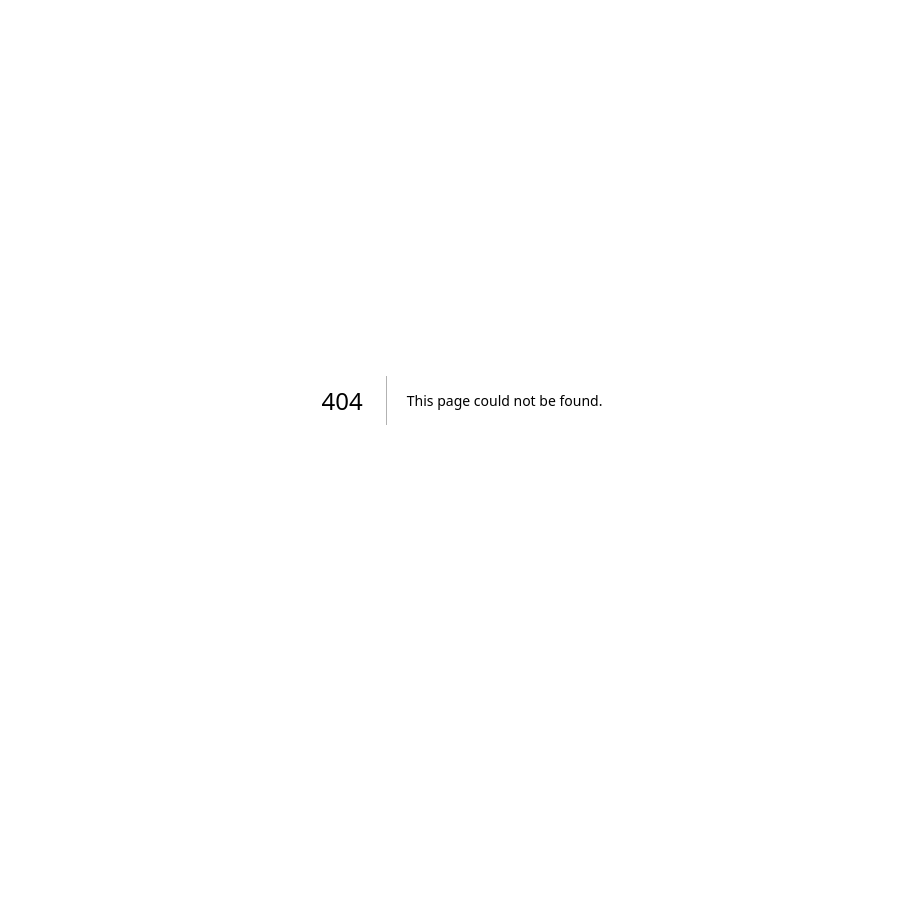
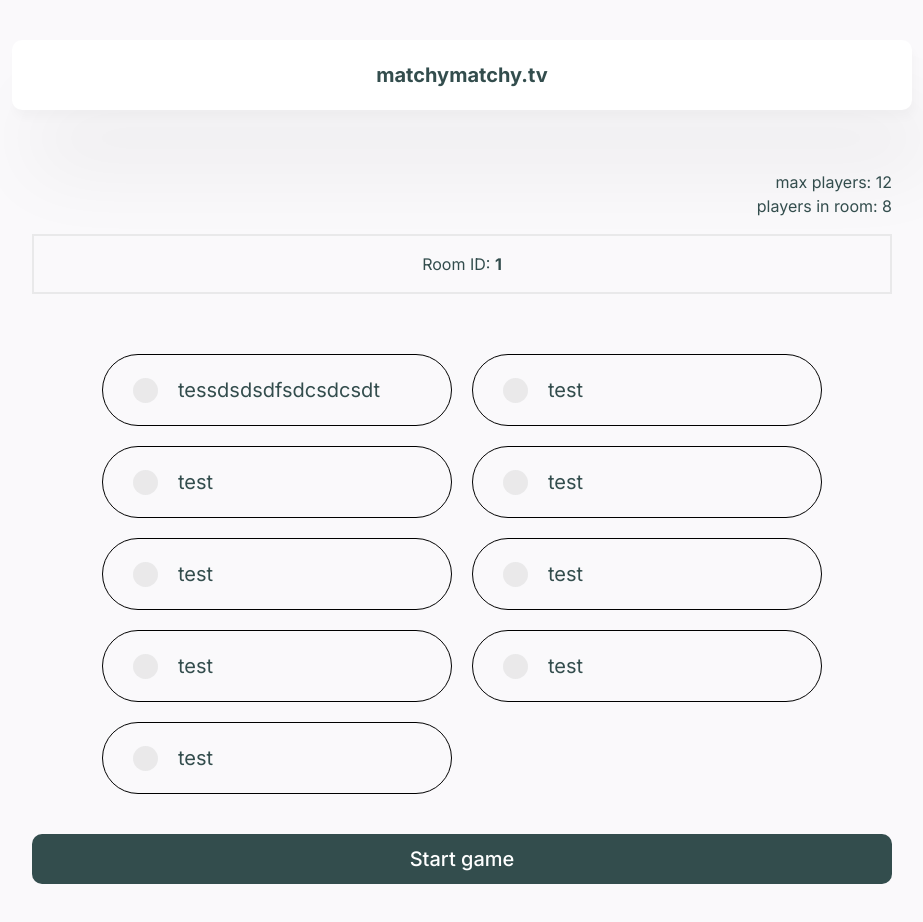
Before and after one commit to nonsoo/matchy-game, a Next.js app: page /lobby/1 in a window 1280 px wide. Before the commit this address had no page. Shown: the whole page, without its empty margins (178-1101 px from the left). Before the commit the page ends 800 px from the top, so only its background shows below. Built offline with nearby package versions, Linux system fonts and the light colour scheme.

Commit message:
chore: adds start screen

```diff
--- /dev/null
+++ b/app/lobby/[room_id]/page.tsx
@@ -0,0 +1,42 @@
+import Header from "@components/header";
+
+import styles from "@styles/page/lobby.module.css";
+import PlayerBadge from "@components/player-badge";
+
+interface Props {
+  params: { room_id: string };
+}
+
+const Lobby = ({ params }: Props) => {
+  return (
+    <>
+      <Header />
+      <main className={`mainC ${styles.mainWrapper}`}>
+        <section className={styles.lobby_stats}>
+          <p>max players: 12</p>
+          <p>players in room: 8</p>
+        </section>
+        <p className={styles.roomID}>
+          Room ID: <span className={styles.roomID_id}>{params.room_id}</span>
+        </p>
+
+        <section className={styles.joinedPlayers}>
+          <PlayerBadge name="tessdsdsdfsdcsdcsdt" />
+          <PlayerBadge name="test" />
+          <PlayerBadge name="test" />
+          <PlayerBadge name="test" />
+          <PlayerBadge name="test" />
+          <PlayerBadge name="test" />
+          <PlayerBadge name="test" />
+          <PlayerBadge name="test" />
+          <PlayerBadge name="test" />
+        </section>
+        <button className={styles.startGame_btn} type="button">
+          Start game
+        </button>
+      </main>
+    </>
+  );
+};
+
+export default Lobby;
--- /dev/null
+++ b/components/header.tsx
@@ -0,0 +1,12 @@
+import React from "react";
+import styles from "@styles/page/start-game.module.css";
+
+const header = () => {
+  return (
+    <header className={`mainC ${styles.header}`}>
+      <p className={styles.header_title}>matchymatchy.tv</p>
+    </header>
+  );
+};
+
+export default header;
--- /dev/null
+++ b/components/player-badge.tsx
@@ -0,0 +1,17 @@
+import React from "react";
+import styles from "@styles/components/player-badge.module.css";
+
+interface Props {
+  name: string;
+}
+
+const Player_badge = ({ name }: Props) => {
+  return (
+    <section className={styles.mainWrapper}>
+      <div className={styles.circle}></div>
+      <span className={styles.playerName}>{name}</span>
+    </section>
+  );
+};
+
+export default Player_badge;
--- /dev/null
+++ b/styles/components/player-badge.module.css
@@ -0,0 +1,22 @@
+.mainWrapper {
+  border: 1px solid black;
+
+  border-radius: 75px;
+  padding: 1em 1.5em;
+
+  display: flex;
+  gap: 1em;
+  align-items: center;
+}
+
+.circle {
+  width: 25px;
+  height: 25px;
+  border-radius: 50%;
+
+  background-color: var(--col-acc-four);
+}
+
+.playerName {
+  font-size: var(--fs-prmy);
+}
--- a/styles/layout.css
+++ b/styles/layout.css
@@ -95,7 +95,7 @@
   }
 
   .mainC {
-    max-width: var(--max-width-prmy);
+    max-width: var(--max-width-sec);
     margin: 0 auto;
     padding: 0 1em;
   }
--- /dev/null
+++ b/styles/page/lobby.module.css
@@ -0,0 +1,52 @@
+.mainWrapper {
+  margin-top: 3em;
+}
+
+.lobby_stats {
+  display: flex;
+  flex-direction: column;
+  align-items: flex-end;
+
+  margin-bottom: 1em;
+
+  font-size: var(--fs-sm-prmy);
+}
+
+.roomID {
+  text-align: center;
+  border: 2px solid var(--col-acc-four);
+  padding: 1em;
+
+  font-size: var(--fs-sm-prmy);
+}
+
+.roomID_id {
+  font-weight: var(--fw-tri);
+  text-transform: uppercase;
+}
+
+.joinedPlayers {
+  margin-top: 3em;
+  display: grid;
+  grid-template-columns: repeat(2, 350px);
+  justify-content: center;
+  gap: 1em;
+}
+
+.startGame_btn {
+  border: none;
+
+  padding: 0.5em 2em;
+  margin: 2em 0;
+
+  font-size: var(--fs-prmy);
+  font-weight: var(--fw-sec);
+
+  background-color: var(--col-acc-sec);
+  color: var(--col-text-sec);
+  border-radius: var(--border-radius-prmy);
+
+  cursor: pointer;
+  width: 100%;
+  align-self: center;
+}
--- a/styles/page/start-game.module.css
+++ b/styles/page/start-game.module.css
@@ -23,24 +23,7 @@
 
   display: flex;
   flex-direction: column;
-  gap: 2em;
-}
-
-.inputField_label {
-  font-weight: var(--fw-tri);
-  font-size: var(--fs-sm-prmy);
-  display: block;
-  margin-bottom: 0.5em;
-}
-
-.inputField_text {
-  padding: 0.5em;
-  font-size: var(--fs-sm-prmy);
-  width: 100%;
-
-  border: none;
-  border: 2px solid var(--col-acc-four);
-  border-radius: 3px;
+  gap: 1.25em;
 }
 
 .startGame_btn {
@@ -56,9 +39,62 @@
   border-radius: var(--border-radius-prmy);
 
   cursor: pointer;
-  display: flex;
-  justify-content: center;
-  align-items: center;
   width: 90%;
   align-self: center;
 }
+
+.create_roomBtn {
+  border: none;
+
+  padding: 0.5em 1.25em;
+
+  font-size: var(--fs-sm-prmy);
+  font-weight: var(--fw-sec);
+
+  background-color: var(--col-acc-sec);
+  color: var(--col-text-sec);
+  border-radius: var(--border-radius-prmy);
+
+  cursor: pointer;
+  width: 100%;
+
+  align-self: flex-end;
+}
+
+.formSplitter {
+  align-self: center;
+
+  text-align: center;
+  text-transform: capitalize;
+  font-size: var(--fs-sm-prmy);
+  font-weight: var(--fw-tri);
+
+  margin-bottom: 1em;
+  position: relative;
+
+  width: 100%;
+}
+
+.formSplitter::before {
+  content: "";
+  display: inline-block;
+  border-radius: 1px;
+  height: 3px;
+  width: 30%;
+  background-color: var(--col-acc-four);
+  position: absolute;
+  left: 0;
+  top: 10px;
+}
+
+.formSplitter::after {
+  content: "";
+  display: inline-block;
+  border-radius: 1px;
+  height: 3px;
+  width: 30%;
+  background-color: var(--col-acc-four);
+  position: absolute;
+  right: 0;
+  top: 10px;
+}
--- a/tsconfig.json
+++ b/tsconfig.json
@@ -22,7 +22,8 @@
 
     "paths": {
       "@styles/*": ["./styles/*"],
-      "@utils/*": ["./utils/*"]
+      "@utils/*": ["./utils/*"],
+      "@components/*": ["./components/*"]
     }
   },
   "include": ["next-env.d.ts", "**/*.ts", "**/*.tsx", ".next/types/**/*.ts"],
```
Also changed, not shown: app/page.tsx (+7 -5 lines).
